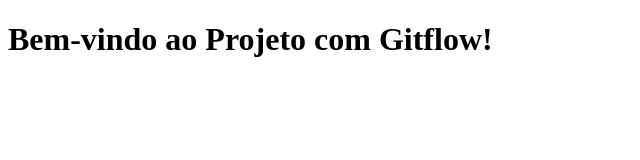
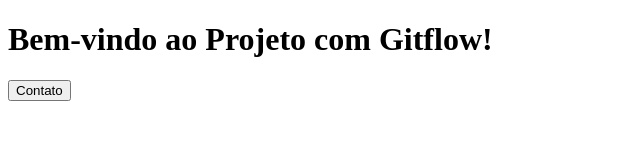
Before and after one commit to anacarolinadbr/projeto-gitflow, a plain HTML site: page index.html in a window 1280 px wide. Shown: the whole page, without its empty margins (0-640 px from the left). Drawn offline with Linux system fonts and the light colour scheme.

Commit message:
feat: adiciona botão de contato

```diff
--- a/index.html
+++ b/index.html
@@ -6,5 +6,6 @@
 </head>
 <body>
   <h1>Bem-vindo ao Projeto com Gitflow!</h1>
+  <button>Contato</button>
 </body>
 </html>
```
